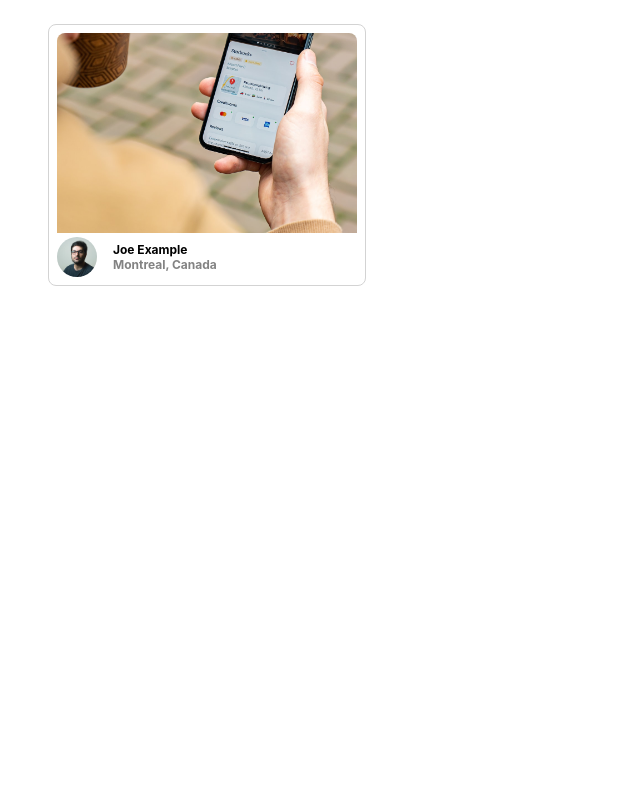
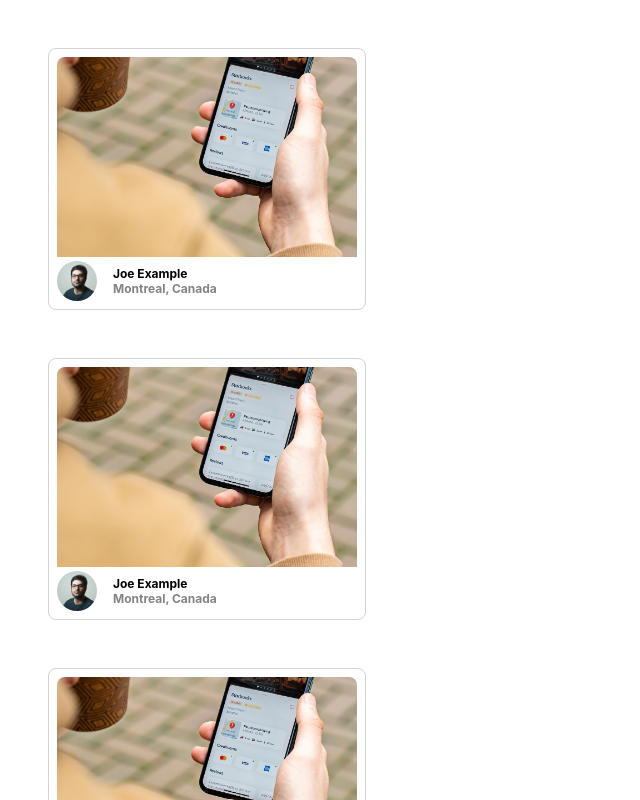
Before and after one commit to tplaisant/photolabs, a React (Vite) app in the folder frontend/: page / in a window 1280 px wide. Shown: the top 800 px of the page, without its empty margins (0-640 px from the left). Built offline with nearby package versions, Linux system fonts and the light colour scheme; the HTML template or start-up script is replaced by a standard one.

Commit message:
rendering 3x same photo

```diff
--- a/frontend/src/App.jsx
+++ b/frontend/src/App.jsx
@@ -1,4 +1,5 @@
 import PhotoListItem from './components/PhotoListItem';
+import "./styles/PhotoList.scss";
 import './App.scss';
 
 const sampleDataForPhotoListItem = {
@@ -18,11 +19,26 @@ const sampleDataForPhotoListItem = {
   },
 };
 
+const photos = new Array()
+photos.push(sampleDataForPhotoListItem)
+photos.push(sampleDataForPhotoListItem)
+photos.push(sampleDataForPhotoListItem)
+
+const listItems = photos.map((photo) =>
+  <div className='photo-list'>
+    <PhotoListItem key={photo.id} photoData={photo}/>
+  </div>
+)
+
 // Note: Rendering a single component to build components in isolation
 const App = () => {
+
+
+  console.log(photos)
+
   return (
     <div className="App">
-      <PhotoListItem photoData={sampleDataForPhotoListItem}/>
+      {listItems}
     </div>
   );
 };
```
